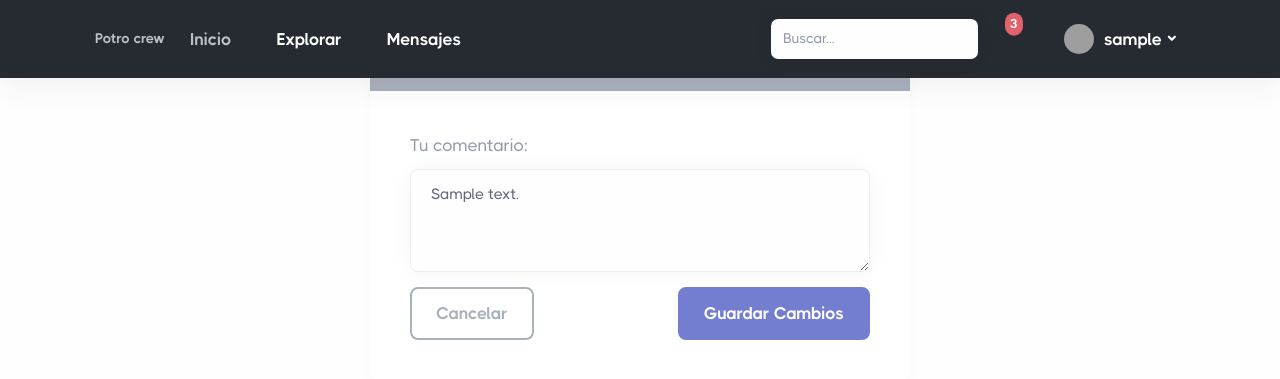
After one commit to pedroHackerNoob/mercedes-dev-web, a Flask app: page /edit_comment/1 in a window 1280 px wide. The commit adds this page. Shown: the top 379 px of the page. Run offline with Flask 3, Linux system fonts and the light colour scheme; a user stored in the database is signed in; tables that the repository leaves empty hold one stand-in row (values such as "Sample post"); grey boxes are pictures that could not be loaded.

Commit message:
can edit comment

```diff
--- a/app.py
+++ b/app.py
@@ -564,5 +564,49 @@ def edit_thread(thread_id):
         return redirect(url_for('web_feed'))
     finally:
         db.close()
+
+
+# --- RUTA PARA EDITAR UN COMENTARIO ---
+@app.route('/edit_comment/<int:comment_id>', methods=['GET', 'POST'])
+@login_required
+def edit_comment(comment_id):
+    db = SessionLocal()
+    try:
+        # 1. Buscamos el comentario
+        comment = db.query(Comment).filter(Comment.id == comment_id).first()
+
+        if not comment:
+            flash("El comentario no existe.")
+            return redirect(url_for('web_feed'))
+
+        # 2. SEGURIDAD: ¿Es el usuario actual el dueño?
+        if comment.user_id != current_user.id:
+            flash("No puedes editar comentarios de otros.")
+            return redirect(url_for('web_feed'))
+
+        # --- SI ES GET: MOSTRAR FORMULARIO ---
+        if request.method == 'GET':
+            return render_template('editComment.html', comment=comment)
+
+        # --- SI ES POST: GUARDAR CAMBIOS ---
+        new_content = request.form.get('content')
+
+        if not new_content:
+            flash("El comentario no puede quedar vacío.")
+            return redirect(url_for('edit_comment', comment_id=comment_id))
+
+        comment.content = new_content
+        db.commit()
+
+        flash("Comentario actualizado.")
+        return redirect(url_for('web_feed'))
+
+    except Exception as e:
+        db.rollback()
+        flash(f"Error al editar comentario: {str(e)}")
+        return redirect(url_for('web_feed'))
+    finally:
+        db.close()
+
 if __name__ == '__main__':
     app.run(debug=True)
--- /dev/null
+++ b/templates/editComment.html
@@ -0,0 +1,33 @@
+{% include 'headerUser.html' %}
+<div class="bg-light">
+
+    <div class="container mt-5">
+        <div class="row justify-content-center">
+            <div class="col-md-6">
+                <div class="card shadow-sm">
+                    <div class="card-header bg-secondary text-white">
+                        <h5 class="mb-0">✏️ Editar Comentario</h5>
+                    </div>
+                    <div class="card-body">
+
+                        <form action="/edit_comment/{{ comment.id }}" method="POST">
+
+                            <div class="mb-3">
+                                <label class="form-label">Tu comentario:</label>
+                                <textarea name="content" class="form-control" rows="3" required>{{ comment.content }}</textarea>
+                            </div>
+
+                            <div class="d-flex justify-content-between">
+                                <a href="/feed" class="btn btn-outline-secondary">Cancelar</a>
+                                <button type="submit" class="btn btn-primary">Guardar Cambios</button>
+                            </div>
+
+                        </form>
+
+                    </div>
+                </div>
+            </div>
+        </div>
+    </div>
+
+</div>
```
Also changed, not shown: templates/feed.html (+13 -3 lines).
